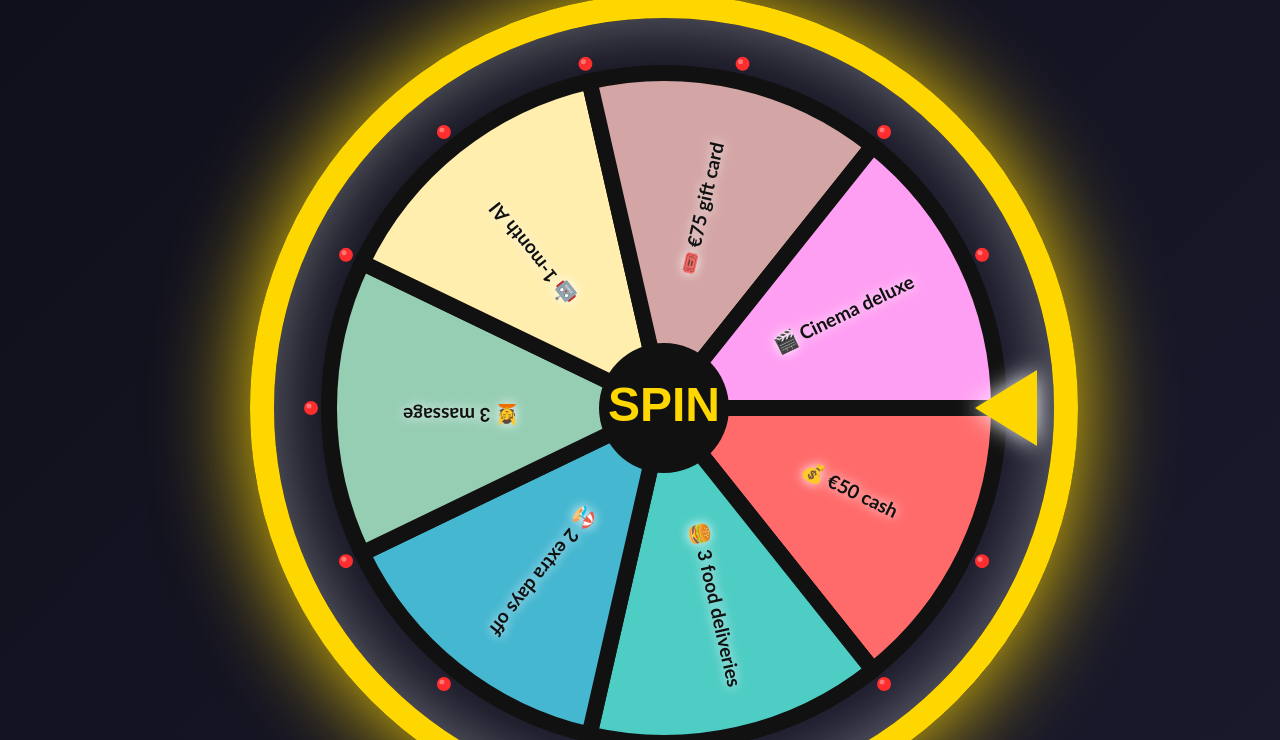
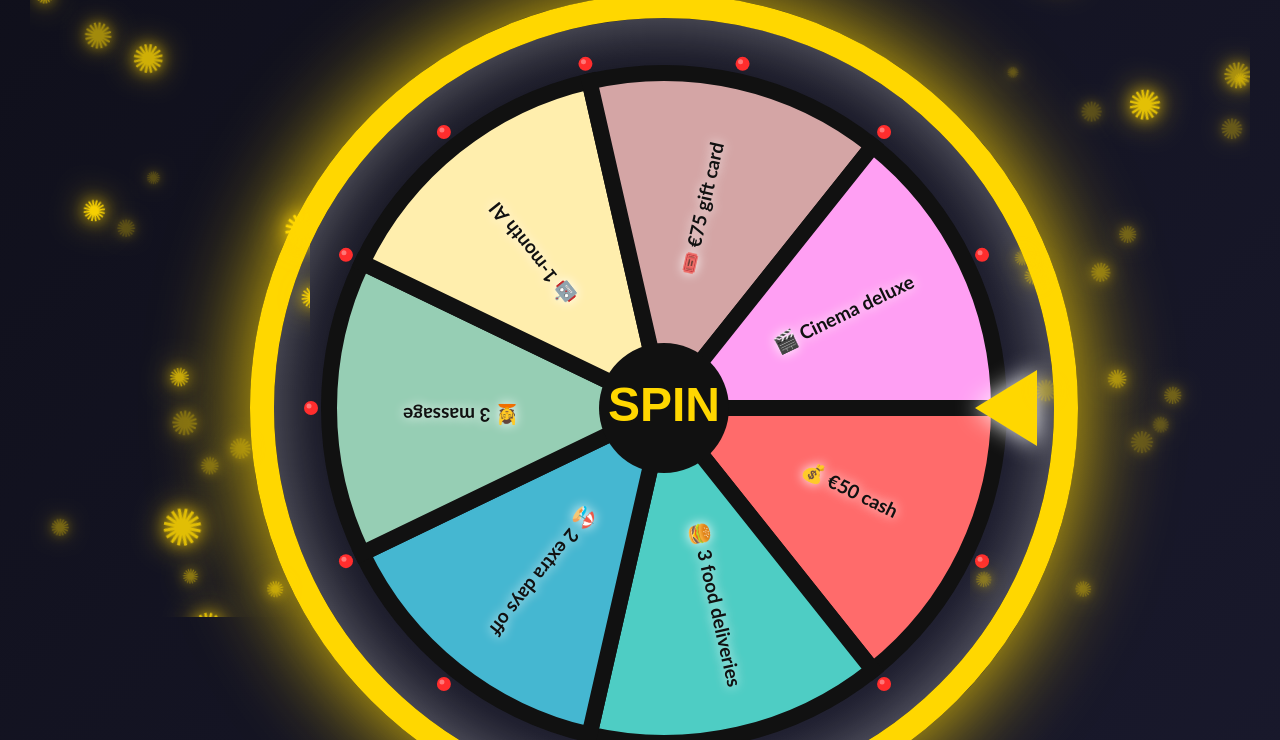
Before and after one commit to Weeloffurtune/wheel-fortune, a plain HTML site: page index.html in a window 1280 px wide. Shown: the part 183-923 px from the top of the page. Drawn offline with Linux system fonts and the light colour scheme; a web font is replaced by a local one.

Commit message:
ЙОУОЙУОЦОЙ

```diff
--- a/index.html
+++ b/index.html
@@ -108,6 +108,36 @@
       font-weight: bold;
       margin: 10px;
     }
+
+    /* === Animated stars in left and right zones (только добавлено) === */
+    @keyframes twinkle {
+      0%, 100% { opacity: 0.3; transform: scale(0.7) rotate(0deg); }
+      50% { opacity: 1; transform: scale(1.35) rotate(15deg); }
+    }
+    .star {
+      position: absolute;
+      color: #ffd700;
+      font-size: 26px;
+      text-shadow: 0 0 12px #ffd700, 0 0 25px #ffcc00;
+      animation: twinkle 1.8s infinite alternate ease-in-out;
+      z-index: 2;
+      pointer-events: none;
+    }
+    .stars-left, .stars-right {
+      position: fixed;
+      top: 0;
+      width: 280px;
+      height: 100%;
+      pointer-events: none;
+      z-index: 2;
+      overflow: hidden;
+    }
+    .stars-left {
+      left: 30px;
+    }
+    .stars-right {
+      right: 30px;
+    }
   </style>
 </head>
 <body>
@@ -125,6 +155,11 @@
     <div id="result"></div>
     <div class="remaining">Remaining prizes: <span id="count">7</span></div>
   </div>
+
+  <!-- === Только добавлено: контейнеры для анимированных звёздочек слева и справа === -->
+  <div class="stars-left" id="starsLeft"></div>
+  <div class="stars-right" id="starsRight"></div>
+
   <div id="nameModal">
     <div class="modal-content">
       <h2>Who's spinning?</h2>
@@ -358,6 +393,23 @@
     document.getElementById('spinPlatinum').addEventListener('click', () => showNameModal(3));
     drawWheel();
     countSpan.textContent = currentPrizes.length;
+
+    /* === Только добавлено: генерация анимированных звёздочек слева и справа === */
+    function createAnimatedStars(containerId, count) {
+      const container = document.getElementById(containerId);
+      for (let i = 0; i < count; i++) {
+        const star = document.createElement('div');
+        star.className = 'star';
+        star.textContent = '✺';
+        star.style.left = Math.random() * 100 + '%';
+        star.style.top = Math.random() * 100 + '%';
+        star.style.animationDelay = '-' + (Math.random() * 2.5) + 's';
+        star.style.fontSize = (18 + Math.random() * 26) + 'px';
+        container.appendChild(star);
+      }
+    }
+    createAnimatedStars('starsLeft', 22);
+    createAnimatedStars('starsRight', 22);
   </script>
 </body>
 </html>
```
